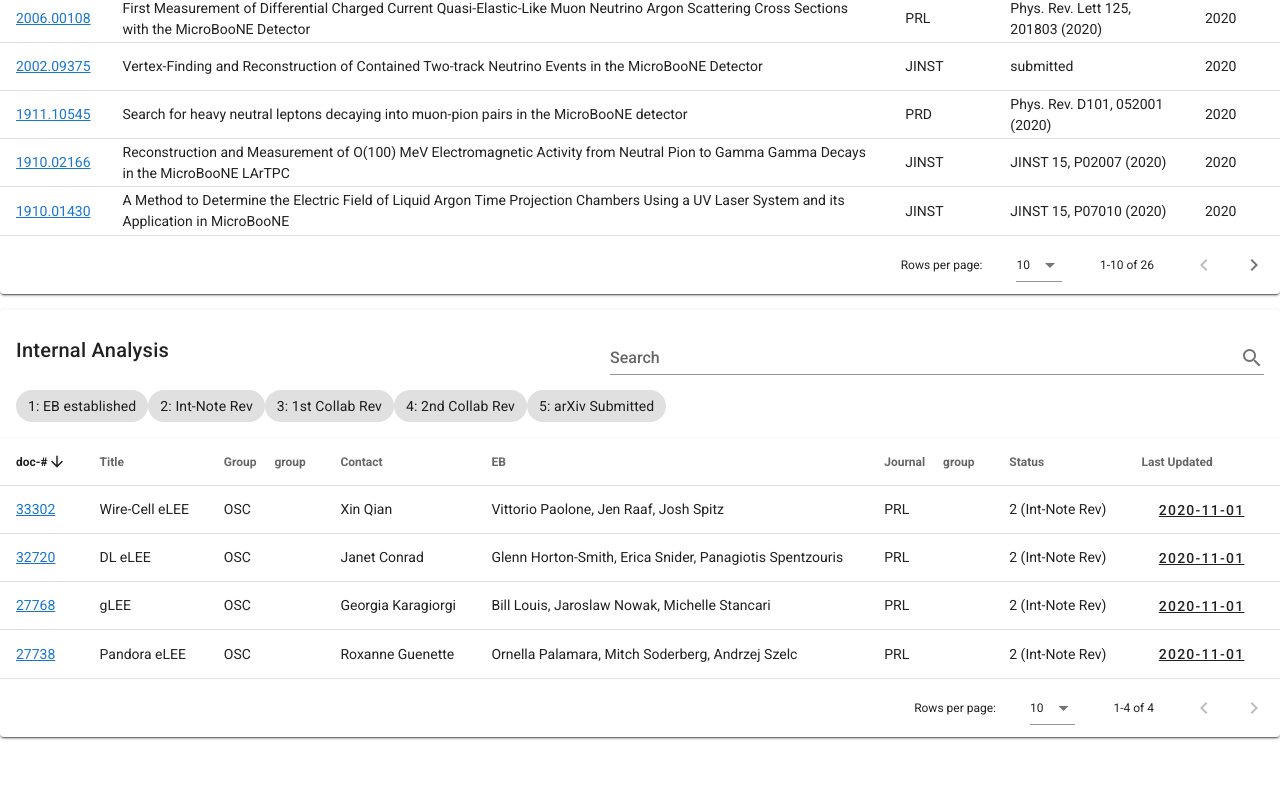
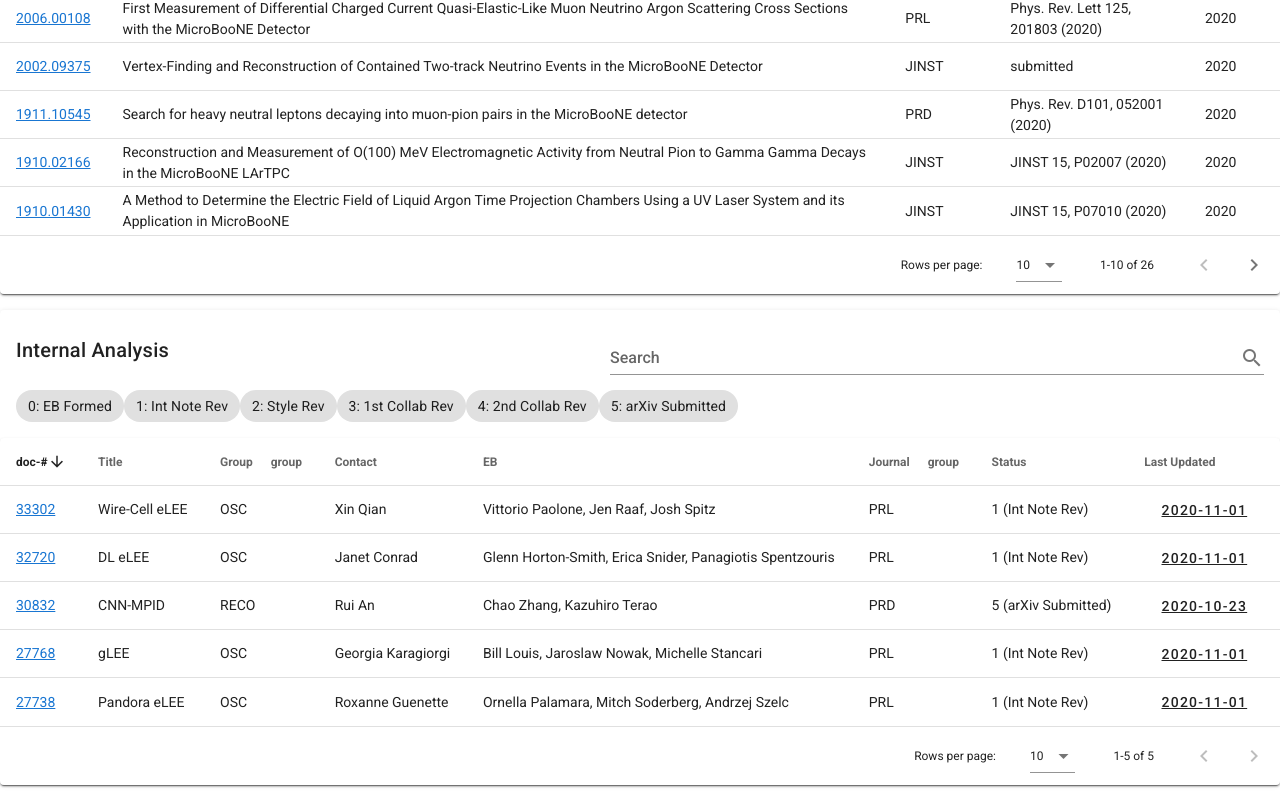
Before and after one commit to czczc/ub-pub, a Vue app: page / in a window 1280 px wide. Shown: the part 421-1222 px from the top of the page. Before the commit the page ends 1174 px from the top, so only its background shows below. Built offline with nearby package versions, Linux system fonts and the light colour scheme.

Commit message:
improve stages

```diff
--- a/src/assets/analysis.json
+++ b/src/assets/analysis.json
@@ -7,8 +7,8 @@
         "EB": ["Ornella Palamara", "Mitch Soderberg", "Andrzej Szelc"],
         "journal": "PRL",
         "status": [
-            {"stage": "2", "dateStart": "2020-11-01"},
-            {"stage": "1", "dateStart": "2020-06-05"}
+            {"stage": "1", "dateStart": "2020-11-01"},
+            {"stage": "0", "dateStart": "2020-06-05"}
         ]
     },
     {
@@ -19,8 +19,8 @@
         "EB": ["Glenn Horton-Smith", "Erica Snider", "Panagiotis Spentzouris"],
         "journal": "PRL",
         "status": [
-            {"stage": "2", "dateStart": "2020-11-01"},
-            {"stage": "1", "dateStart": "2020-06-05"}
+            {"stage": "1", "dateStart": "2020-11-01"},
+            {"stage": "0", "dateStart": "2020-06-05"}
         ]
     },
     {
@@ -31,8 +31,8 @@
         "EB": ["Vittorio Paolone", "Jen Raaf", "Josh Spitz"],
         "journal": "PRL",
         "status": [
-            {"stage": "2", "dateStart": "2020-11-01"},
-            {"stage": "1", "dateStart": "2020-06-05"}
+            {"stage": "1", "dateStart": "2020-11-01"},
+            {"stage": "0", "dateStart": "2020-06-05"}
         ]
     },
     {
@@ -43,8 +43,24 @@
         "EB": ["Bill Louis", "Jaroslaw Nowak", "Michelle Stancari"],
         "journal": "PRL",
         "status": [
-            {"stage": "2", "dateStart": "2020-11-01"},
-            {"stage": "1", "dateStart": "2020-06-05"}
+            {"stage": "1", "dateStart": "2020-11-01"},
+            {"stage": "0", "dateStart": "2020-06-05"}
+        ]
+    },
+    {
+        "docId": "30832",
+        "title": "CNN-MPID",
+        "group": "RECO",
+        "contact": ["Rui An"],
+        "EB": ["Chao Zhang", "Kazuhiro Terao"],
+        "journal": "PRD",
+        "status": [
+            {"stage": "5", "dateStart": "2020-10-23"},
+            {"stage": "4", "dateStart": "2020-10-02"},
+            {"stage": "3", "dateStart": "2020-08-21"},
+            {"stage": "2", "dateStart": "2020-07-27"},
+            {"stage": "1", "dateStart": "2020-04-23"},
+            {"stage": "0", "dateStart": "2020-04-15"}
         ]
     }
 ]
--- a/src/components/Ana.vue
+++ b/src/components/Ana.vue
@@ -15,13 +15,13 @@
     <v-card-text>
       <v-item-group>
         <!-- <v-subheader>Stages</v-subheader> -->
-        <v-item v-for="item in stages" :key="item.stage">
+        <v-item v-for="(item, index) in stages" :key="index">
           <v-chip
             slot-scope="{ active, toggle }"
             :input-value="active"
             @click="toggle"
           >
-            {{ item.stage }}: {{ item.desc }}
+            {{ index }}: {{ item }}
           </v-chip>
         </v-item>
       </v-item-group>
@@ -58,7 +58,7 @@
       <template v-slot:item.updated="{ item }">
         <v-dialog width="500">
           <template v-slot:activator="{ on }">
-            <v-btn text style="text-decoration: underline;" v-on="on">
+            <v-btn text style="text-decoration: underline" v-on="on">
               {{ updated(item) }}
             </v-btn>
           </template>
@@ -74,7 +74,7 @@
               v-for="step in item.status"
               :key="step.stage"
             >
-              <v-timeline-item >
+              <v-timeline-item>
                 <v-layout pt-3>
                   <v-flex xs3>
                     <strong>{{ step.dateStart }}</strong>
@@ -115,20 +115,24 @@
       ],
       items: Analysis,
       stages: [
-        { stage: 1, desc: "EB established" },
-        { stage: 2, desc: "Int-Note Rev" },
-        { stage: 3, desc: "1st Collab Rev" },
-        { stage: 4, desc: "2nd Collab Rev" },
-        { stage: 5, desc: "arXiv Submitted" },
-      ],
-      stageDef: {
-        1: "EB established",
-        2: "Int-Note Rev",
-        3: "1st Collab Rev",
-        4: "2nd Collab Rev",
-        5: "arXiv Submitted",
-      },
+        "EB Formed", // 0
+        "Int Note Rev", // 1
+        "Style Rev", //2
+        "1st Collab Rev", // 3
+        "2nd Collab Rev", // 4
+        "arXiv Submitted", // 5
+      ]
     };
+  },
+
+  computed: {
+    stageDef() {
+      let info = {};
+      for (const [i, v] of this.stages.entries()) {
+        info[i] = v;
+      }
+      return info;
+    }
   },
 
   methods: {
```
